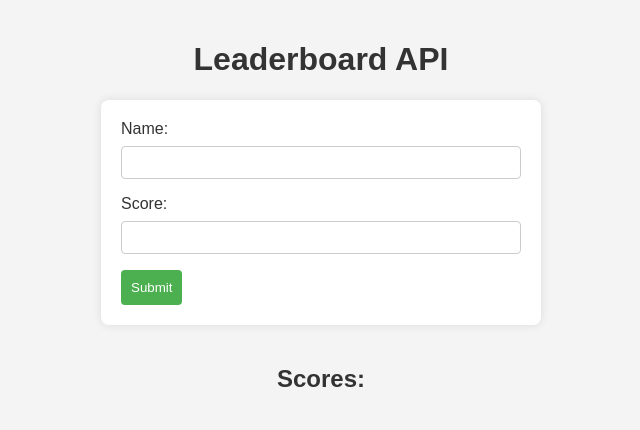
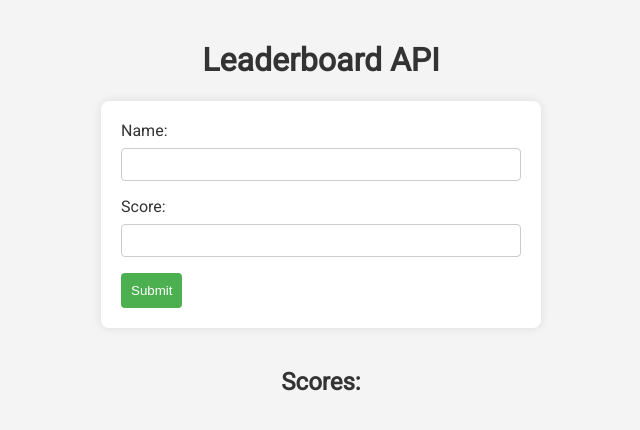
Before and after one commit to Asad-Zaidi/Leaderboard-API, a plain HTML site: page index.html in a window 1280 px wide. Shown: the whole page, without its empty margins (319-959 px from the left). Drawn offline with Linux system fonts and the light colour scheme; no server answers.

Commit message:
new font added

```diff
--- a/style.css
+++ b/style.css
@@ -1,6 +1,6 @@
-
+@import url('https://fonts.googleapis.com/css2?family=Roboto&display=swap');
 body {
-    font-family: 'Arial', sans-serif;
+    font-family: 'Roboto', sans-serif;
     margin: 0;
     padding: 20px;
     background-color: #f4f4f4;
```
